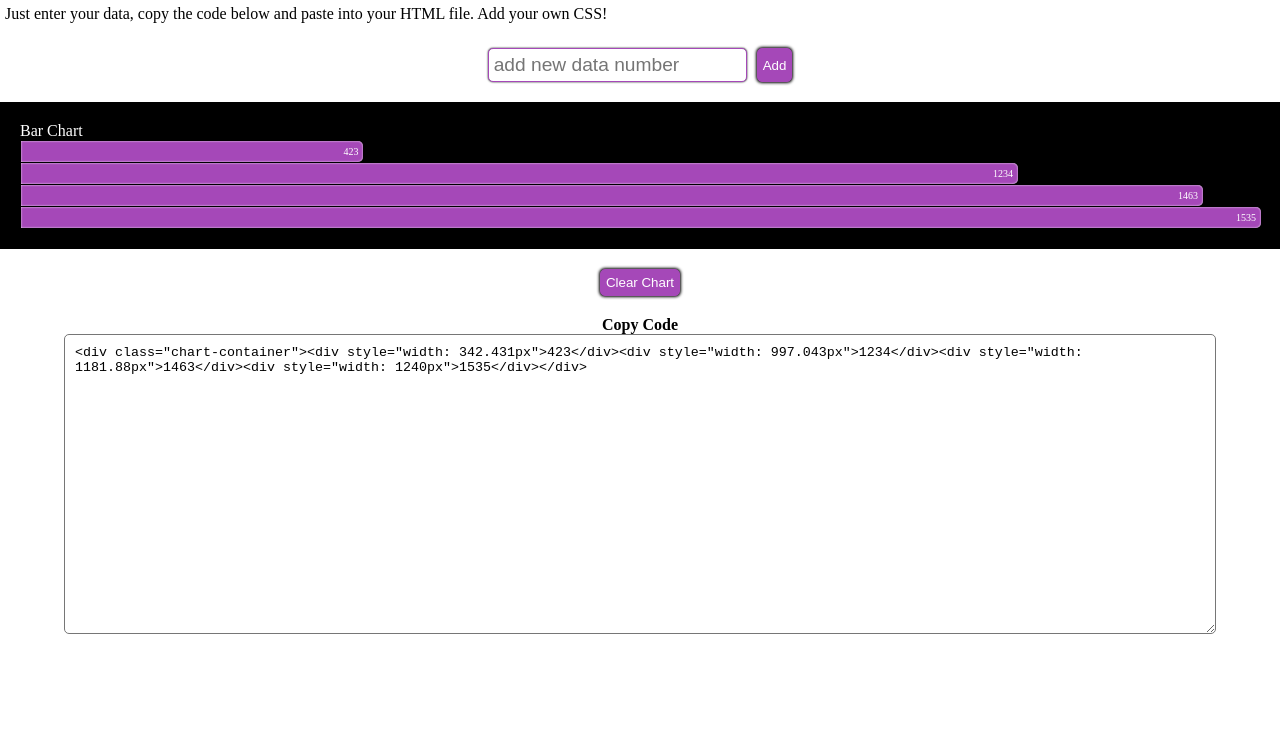
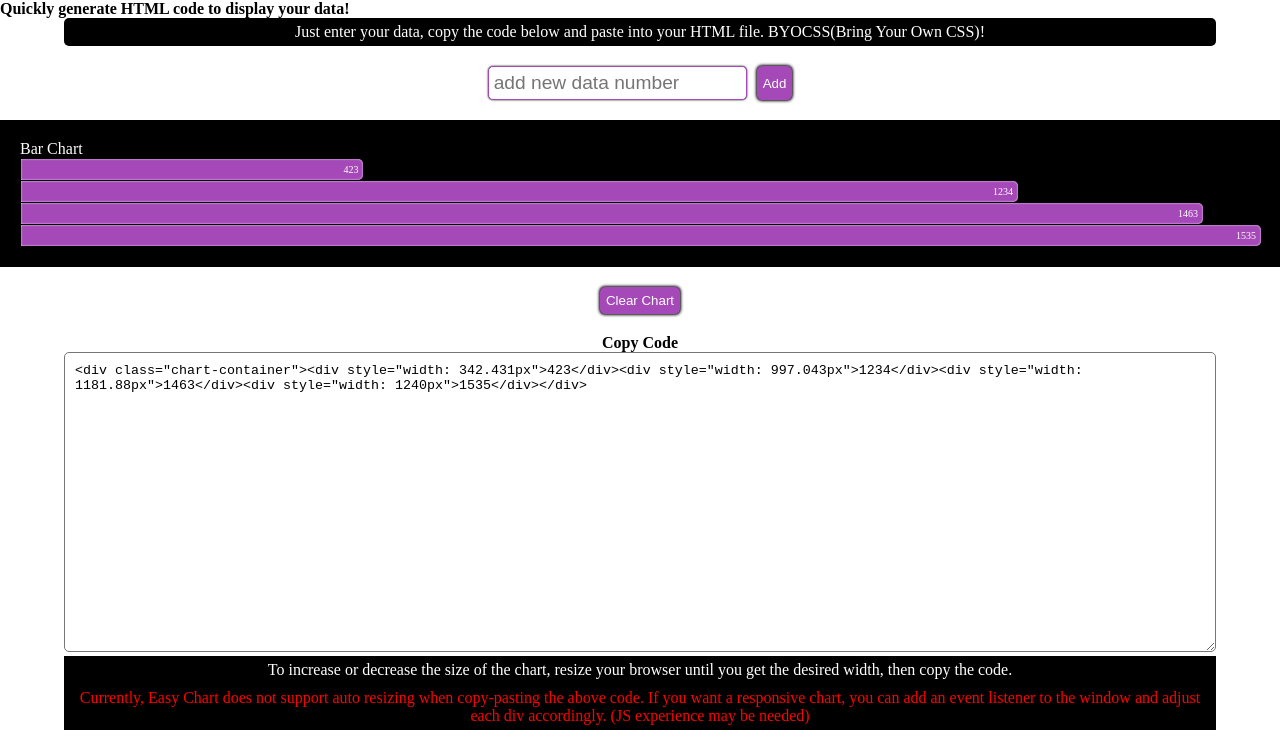
Before and after one commit to marshall405/data_visuals, a website: page index.html in a window 1280 px wide. Shown: the part 47-800 px from the top of the page. Drawn offline with nearby package versions, Linux system fonts and the light colour scheme.

Commit message:
adds helpful instructions on how to use Easy Chart

```diff
--- a/index.html
+++ b/index.html
@@ -11,7 +11,8 @@
 
 <body>
     <h1>Easy Chart</h1>
-    <p>Just enter your data, copy the code below and paste into your HTML file. Add your own CSS!</p>
+    <h4>Quickly generate HTML code to display your data!</h4>
+    <p class="note rounded">Just enter your data, copy the code below and paste into your HTML file. BYOCSS(Bring Your Own CSS)!</p>
     <div class="input-container">
         <input id="data" type="text" placeholder="add new data number" />
         <button id="addData">Add</button>
@@ -24,6 +25,11 @@
         <h4>Copy Code</h4>
         <textarea id="code" value=""></textarea>
     </div>
+
+    <p class="note">To increase or decrease the size of the chart, resize your browser until you get the desired width, then copy the code.
+    </p>
+    <p class="note warning">Currently, Easy Chart does not support auto resizing when copy-pasting the above code. If you want a responsive chart,
+        you can add an event listener to the window and adjust each div accordingly. (JS experience may be needed)</p>
     <script src="https://d3js.org/d3.v6.min.js"></script>
     <script src="main.js"></script>
 </body>
--- a/main.css
+++ b/main.css
@@ -72,3 +72,18 @@ button {
     width: 90%;
     height: 300px;
 }
+
+.rounded {
+    border-radius: 5px;
+}
+.note {
+    text-align: center;
+    width: 90%;
+    margin: 0px auto;
+    background: rgb(0, 0, 0);
+    color: #fff;
+    padding: 5px;
+}
+.warning {
+    color: red;
+}
```
